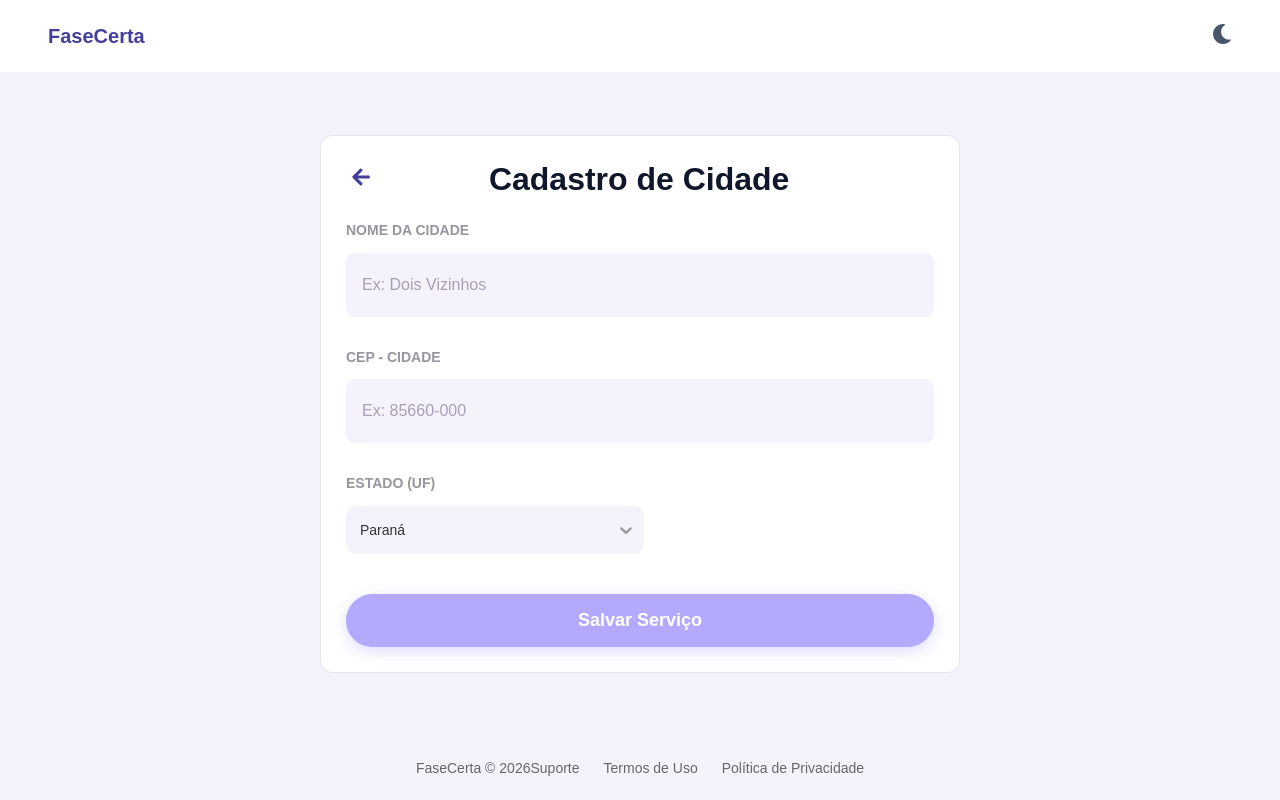
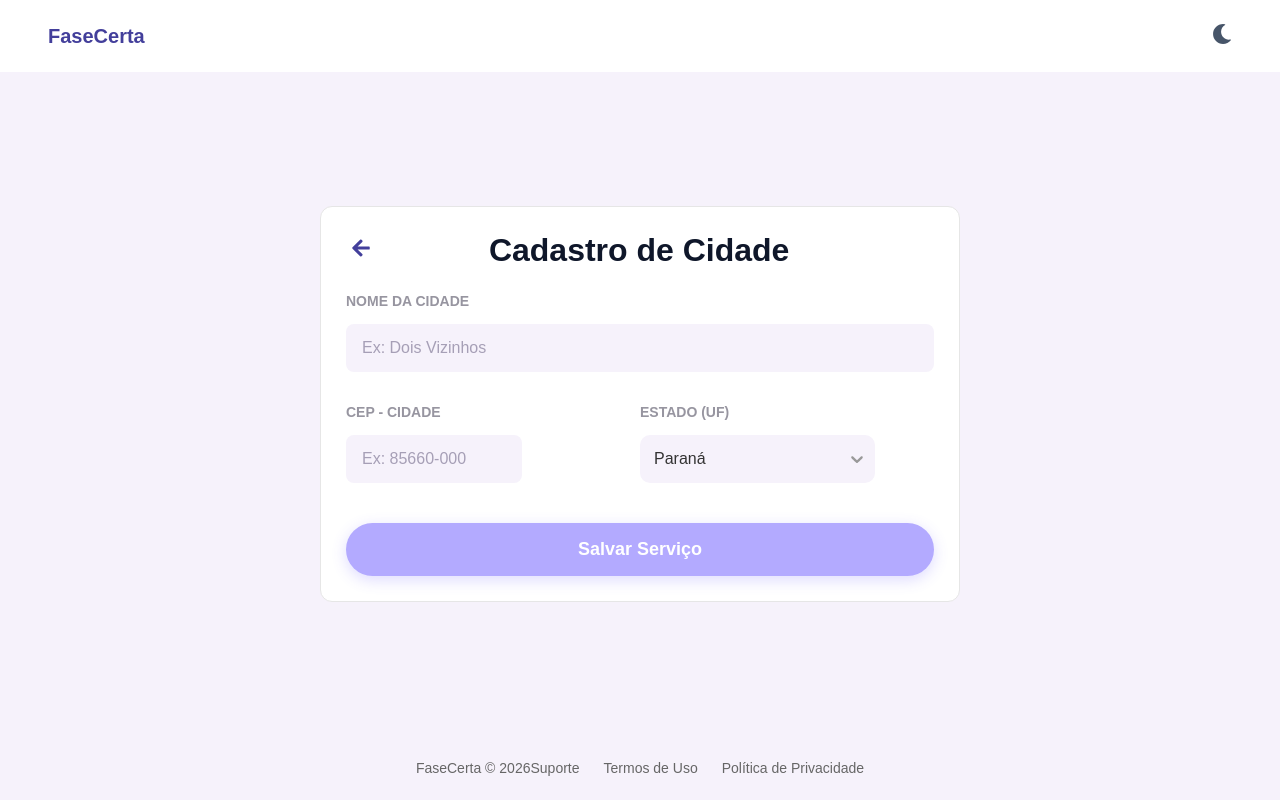
Before and after one commit to CS-PI-2026-FaseCerta/front-end, a React (Create React App) app: page / in a window 1280 px wide. Built offline with nearby package versions, Linux system fonts and the light colour scheme.

Commit message:
feat-finalizado-cadastro-de-cidade

```diff
--- a/src/form/pages/registercity/RegisterCity.css
+++ b/src/form/pages/registercity/RegisterCity.css
@@ -1,11 +1,9 @@
-* {
+.city-page {
     margin: 0;
     padding: 0;
     box-sizing: border-box;
     font-family: sans-serif;
-}
 
-.city-page {
     width: 100%;
     min-height: 100vh;
     display: flex;
@@ -69,6 +67,18 @@
     gap: .6rem;
 }
 
+#city-form-midline {
+    display: flex;
+}
+
+#city-form-cep-group, #city-form-state-group {
+    width: 50%;
+}
+
+#city-cep {
+    width: 60%;
+}
+
 .city-form-label {
     margin-bottom: 5px;
     font-weight: 600;
@@ -77,44 +87,24 @@
 }
 
 .city-form-input {
-    height: 4rem;
-    width: 100%;
-}
-
-.city-form-input,
-.city-form-textarea {
     padding: 1.3rem 1rem;
     border: none;
     border-radius: 8px;
     font-size: 1rem;
     background-color: #F6F2FB;
+    height: 3rem;
+    width: 100%;
 }
 
-.city-form-input::placeholder,
-.city-form-textarea::placeholder {
+
+
+.city-form-input::placeholder {
     font-size: 1rem;
     /* padding: 1.3rem 1rem; */
     color: rgb(166, 159, 182);
 }
 
-.city-form-value-input,
-.city-form-value-input::placeholder {
-    color: black;
-    padding-left: 1.3rem;
-    font-size: 1.1rem;
-}
 
-.city-form-value-input::placeholder {
-    padding-left: 1.7rem;
-}
-
-.city-form-value-conteiner {
-    position: relative;
-}
-
-.city-form-group div {
-    display: flex;
-}
 
 .city-form-value-span {
     position: absolute;
@@ -125,42 +115,6 @@
     font-size: 1.1rem;
 }
 
-.city-form-value-square {
-    position: absolute;
-    bottom: .5rem;
-    left: .8rem;
-
-    width: 2rem;
-    height: 3rem;
-    background-color: #F6F2FB;
-}
-
-.city-form-textarea {
-    resize: none;
-    height: 7rem;
-}
-
-.city-form-radio-group {
-    display: flex;
-    gap: 20px;
-}
-
-.city-form-radio-option {
-    display: flex;
-    align-items: center;
-    gap: 5px;
-    font-size: 14px;
-}
-
-.city-form-radio-option input {
-    accent-color: #F6F2FB;
-    width: 1rem;
-    height: 1rem;
-}
-
-.city-form-radio-option input:checked {
-    accent-color: #322E8A;
-}
 
 .city-form-submit-button {
     margin-top: 10px;
@@ -214,10 +168,12 @@
 }
 
 
+
 /* ======================= SELECT ======================= */
 
 .city-select {
-    font-size: 14px;
+    font-size: 1rem;
+    width: 80% !important;
 }
 
 /* =========================
@@ -231,6 +187,7 @@
     transition: all 0.2s ease;
     cursor: pointer;
     background-color: #F6F2FB !important;
+    width: 100% !important;
 }
 
 
@@ -252,7 +209,8 @@
 ========================= */
 .city-react-select__value-container {
     padding: 2px 12px !important;
-
+    display: flex !important;
+    flex-wrap: nowrap !important;
 }
 
 .city-react-select__placeholder {
@@ -272,6 +230,7 @@
     margin-top: 6px !important;
     box-shadow: 0 10px 25px rgba(0, 0, 0, 0.08) !important;
     border: 1px solid #f0f0f0;
+    max-width: 11.8rem;
 
     overflow: hidden !important;
 }
--- a/src/form/pages/registercity/RegisterCity.jsx
+++ b/src/form/pages/registercity/RegisterCity.jsx
@@ -48,6 +48,17 @@ export default function RegisterCity() {
         states.find(s => s.value === "pr")
     );
 
+    const formatCep = (value) => {
+        value = value.replace(/\D/g, "");
+        value = value.slice(0, 8);
+
+        if (value.length > 5) {
+            value = value.replace(/(\d{5})(\d{0,3})/, "$1-$2");
+        }
+
+        return value;
+    };
+
     return (
         <div className="city-page">
             <Header />
@@ -72,7 +83,10 @@ export default function RegisterCity() {
                         />
                     </div>
 
-                    <div className="city-form-group">
+
+
+                    <div id="city-form-midline">
+                        <div className="city-form-group" id="city-form-cep-group">
                             <label htmlFor="city-cep" className="city-form-label">CEP - CIDADE</label>
                             <input
                                 id="city-cep"
@@ -80,11 +94,11 @@ export default function RegisterCity() {
                                 type="text"
                                 placeholder="Ex: 85660-000"
                                 value={cep}
-                            onChange={(e) => setCep(e.target.value)}
+                                onChange={(e) => setCep(formatCep(e.target.value))}
                             />
                         </div>
 
-                    <div className="city-form-group">
+                        <div id="city-form-state-group" className="city-form-group">
                             <label htmlFor="city-state" className="city-form-label">ESTADO (UF)</label>
 
                             <Select
@@ -99,6 +113,10 @@ export default function RegisterCity() {
                             />
                         </div>
 
+                    </div>
+
+
+
                     <button
                         type="submit"
                         className="city-form-submit-button"
```
Lines whose indentation alone changed are shown as unchanged.
